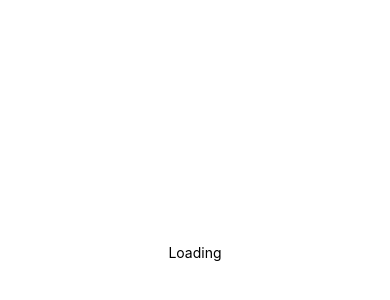
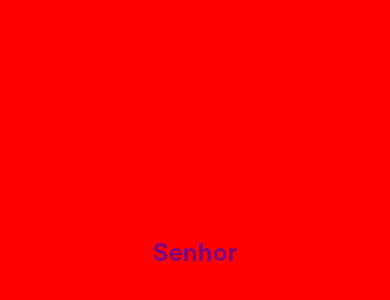
Before and after one commit to jefersonwillian/gofinances, a React Native app: screen / in a window 390 px wide. Shown: the part 170-470 px from the top of the page. Built offline with nearby package versions, Linux system fonts and the light colour scheme.

Commit message:
install styled components

```diff
--- a/App.tsx
+++ b/App.tsx
@@ -1,20 +1,6 @@
-import { StatusBar } from 'expo-status-bar';
 import React from 'react';
-import { StyleSheet, Text, View } from 'react-native';
+import Dashboard from './src/Dashboard';
 
 export default function App() {
-  return (
-    <View style={styles.container}>
-      <Text>Loading</Text>
-      <StatusBar style="auto" />
-    </View>
-  );
+  return <Dashboard />;
 }
-
-const styles = StyleSheet.create({
-  container: {
-    flex: 1,
-    alignItems: 'center',
-    justifyContent: 'center',
-  },
-});
--- a/package.json
+++ b/package.json
@@ -16,12 +16,14 @@
     "react": "17.0.2",
     "react-dom": "17.0.2",
     "react-native": "0.68.2",
-    "react-native-web": "0.17.7"
+    "react-native-web": "0.17.7",
+    "styled-components": "^5.3.5"
   },
   "devDependencies": {
     "@babel/core": "^7.12.9",
     "@types/react": "~17.0.21",
     "@types/react-native": "~0.67.6",
+    "@types/styled-components-react-native": "^5.1.3",
     "typescript": "~4.3.5"
   },
   "private": true
--- /dev/null
+++ b/src/Dashboard/index.tsx
@@ -0,0 +1,12 @@
+import { StatusBar } from 'expo-status-bar';
+import React from 'react';
+
+import { Container, Title } from './styles';
+
+export default function Dashboard() {
+    return (
+        <Container>
+            <Title>Senhor</Title>
+        </Container>
+    );
+}
--- /dev/null
+++ b/src/Dashboard/styles.ts
@@ -0,0 +1,14 @@
+import styled from 'styled-components/native';
+
+export const Container = styled.View`
+    flex: 1;
+    align-items: center;
+    justify-content: center;
+    background-color: red;
+`;
+
+export const Title = styled.Text`
+    font-size: 24px;
+    font-weight: bold;
+    color: purple;
+`;
```
Also changed, not shown: 1 other file (tests, documents, lock files or other folders).
